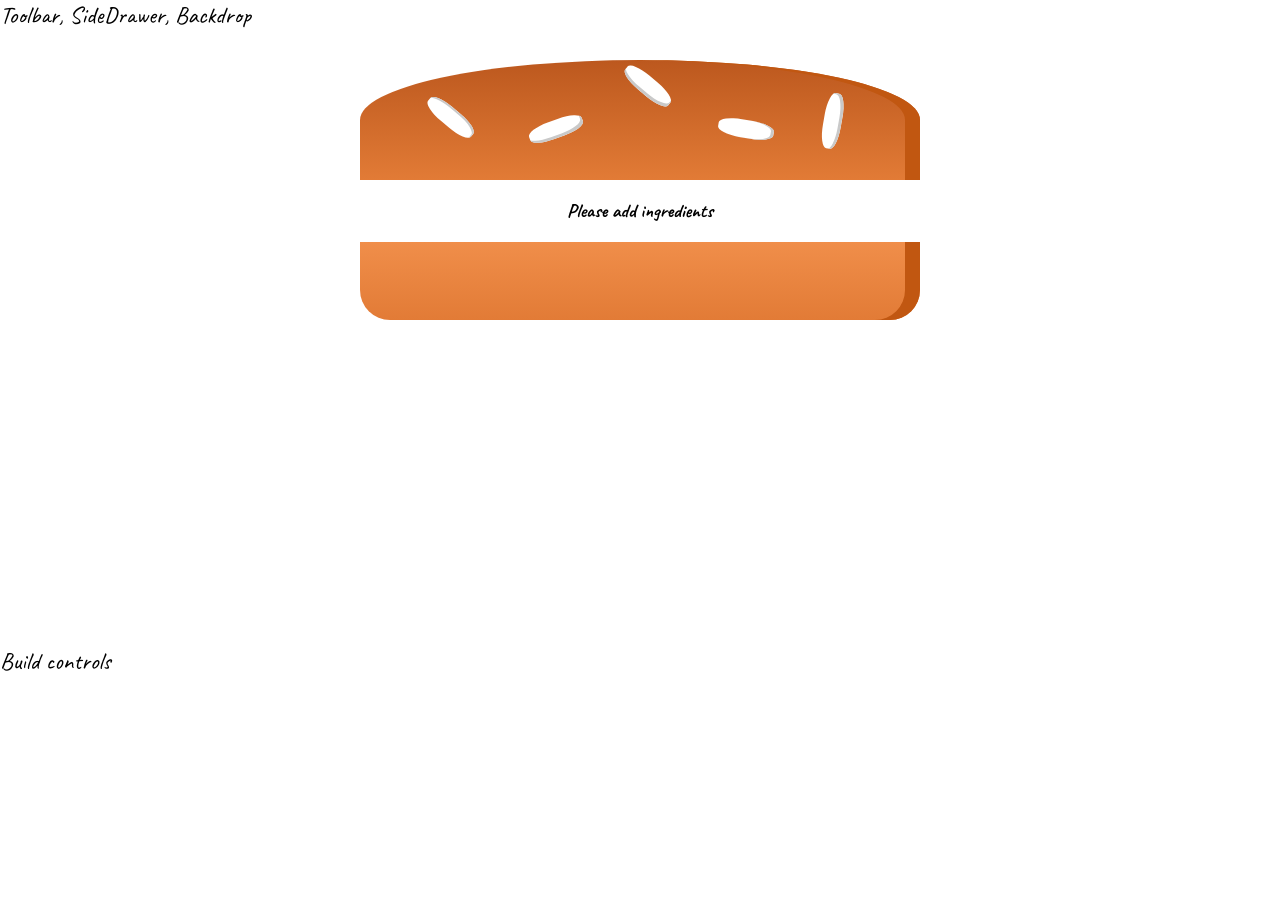
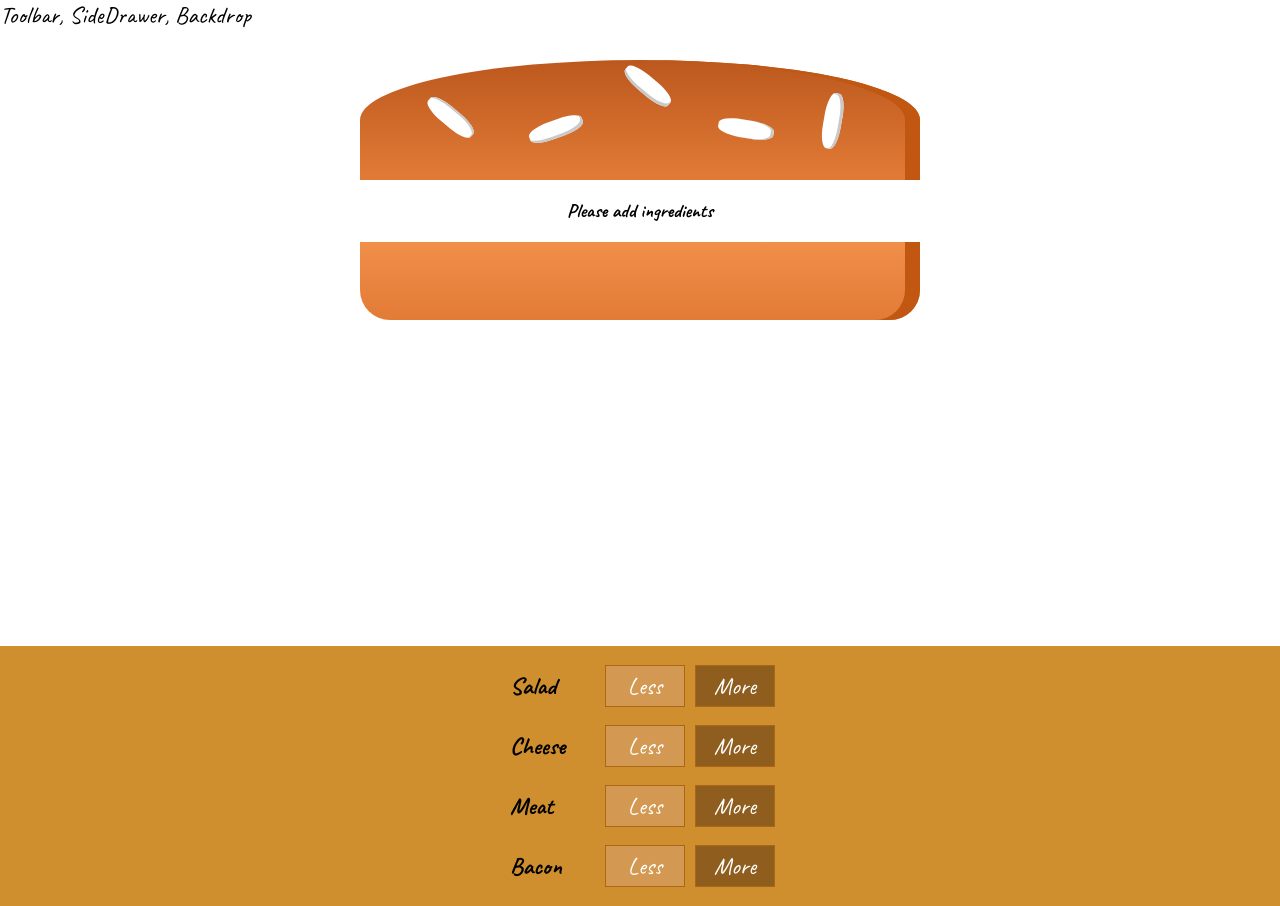
Before and after one commit to DawidSzpener/Burger, a React app: page / in a window 1280 px wide. Before the commit the page ends 800 px from the top, so only its background shows below. Built offline with nearby package versions, Linux system fonts and the light colour scheme; a web font is replaced by a local one.

Commit message:
feat: displaying controles finished, need to hook up them to functions

```diff
--- a/src/components/Burger/BuildControls/BuildControls.js
+++ b/src/components/Burger/BuildControls/BuildControls.js
@@ -0,0 +1,21 @@
+import React from 'react'
+
+import classes from './BuildControls.css'
+import BuildControl from './BuildControl/BuildControl'
+
+const controls = [
+  { label: 'Salad', type: 'salad' },
+  { label: 'Cheese', type: 'cheese' },
+  { label: 'Meat', type: 'meat' },
+  { label: 'Bacon', type: 'bacon' },
+]
+
+const buildControls = (props) => (
+  <div className={classes.BuildControls}>
+    {controls.map(ctrl => (
+      <BuildControl key={ctrl.label} label={ctrl.label}/>
+    ))}
+  </div>
+)
+
+export default buildControls
--- a/src/containers/BurgerBuilder/BurgerBuilder.js
+++ b/src/containers/BurgerBuilder/BurgerBuilder.js
@@ -1,6 +1,7 @@
 import React, { Component } from 'react'
 import Aux from '../../hoc/Aux'
 import Burger from '../../components/Burger/Burger'
+import BuildControls from '../../components/Burger/BuildControls/BuildControls'
 
 class BurgerBuilder extends Component {
   state = {
@@ -19,7 +20,7 @@
           <Burger ingredients={this.state.ingredients}/>
         </div>
         <div>
-          Build controls
+          <BuildControls />
         </div>
       </Aux>
     )
```
Also changed, not shown: src/components/Burger/BuildControls/BuildControls.css (renamed from src/components/Burger/BuildControls/BuildControl.css).
